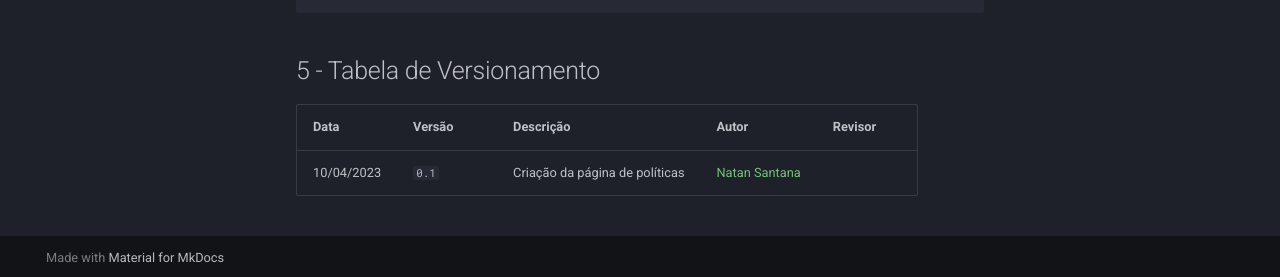
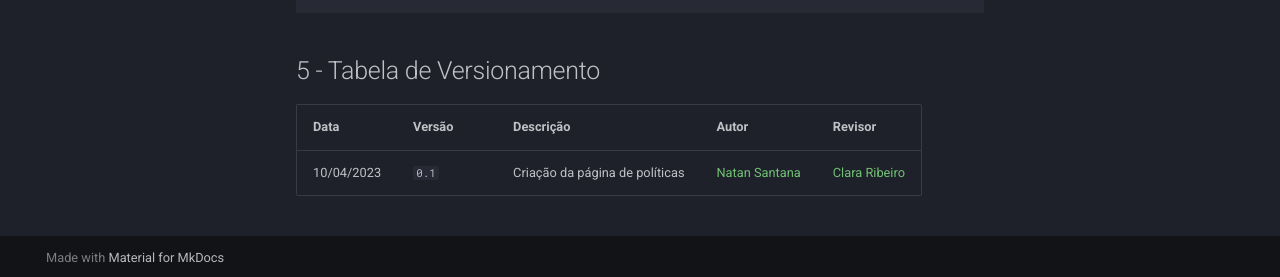
Before and after one commit to Requisitos-de-Software/2023.1-Letterboxd, an MkDocs documentation site: the page built from docs/ploiticas.md, in a window 1280 px wide and 900 px high, scrolled down 705 px. Shown: the part 620-897 px from the top of the window. Built offline with MkDocs 1.6.1 and Material for MkDocs 9.7.7, drawn with Linux system fonts in a browser that asks for light colours.

Commit message:
1 - adiciona revisão

```diff
--- a/docs/ploiticas.md
+++ b/docs/ploiticas.md
@@ -42,4 +42,4 @@ Descrição:
 
 | Data | Versão | Descrição | Autor | Revisor |
 | ---- | ------ | --------- | ----- | ------- |
-| 10/04/2023 | `0.1`  | Criação da página de políticas | [Natan Santana](https://github.com/Neitan2001) |
+| 10/04/2023 | `0.1`  | Criação da página de políticas | [Natan Santana](https://github.com/Neitan2001) | [Clara Ribeiro](https://github.com/clara-ribeiro)
```
